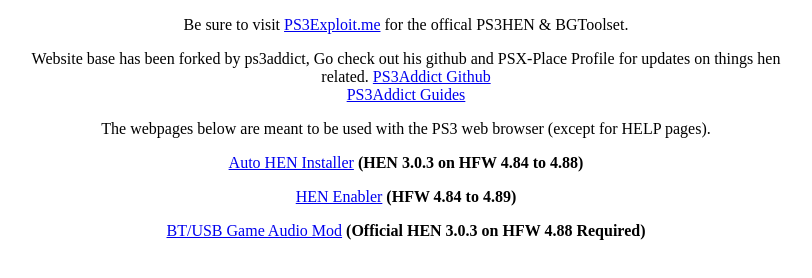
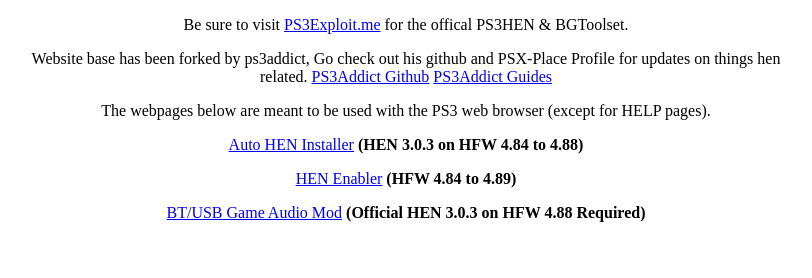
Before and after one commit to VoidSandbox/voidsandbox.github.io, a plain HTML site: page index.html in a window 1280 px wide. Shown: the whole page, without its empty margins (2-814 px from the left). Drawn offline with Linux system fonts and the light colour scheme.

Commit message:
Update index.html

```diff
--- a/index.html
+++ b/index.html
@@ -12,8 +12,8 @@
             <a> for the offical PS3HEN & BGToolset.</a></p>
             <a><p></p></a>
             <p>Website base has been forked by ps3addict, Go check out his github and PSX-Place Profile for updates on things hen related.
-                <a href="https://github.com/ps3addict/">PS3Addict Github</a><br>
-                <a href="https://ps3addict.github.io/guides.html">PS3Addict Guides</a>
+                <a href="https://github.com/ps3addict/">PS3Addict Github</a>
+                <a href="https://ps3addict.github.io/guides.html"> PS3Addict Guides</a>
             </p>
             <a><p></p></a>
             <a>
```
